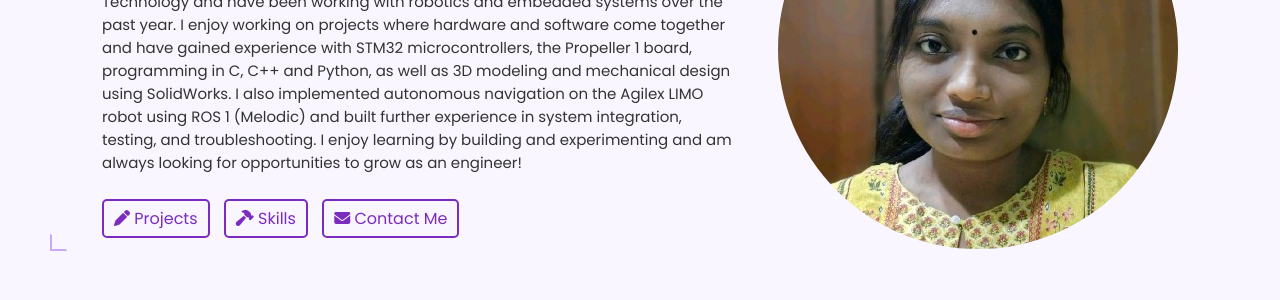
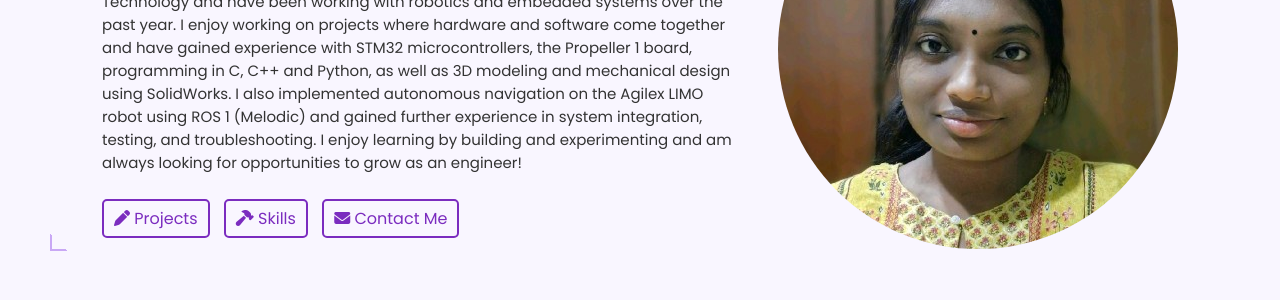
Before and after one commit to Darrshini/darrshini.github.io, a Jekyll site: the page built from index.html, in a window 1280 px wide and 900 px high. Shown: the part 283-583 px from the top of the window. Built offline with Jekyll 4.4.1, drawn with Linux system fonts in a browser that asks for light colours; some of the changed text lies outside the part shown.

Commit message:
Update _config.yml

```diff
--- a/_config.yml
+++ b/_config.yml
@@ -17,7 +17,7 @@ headline: Welcome to my portfolio!
 description: >-
   I am a Year 1 Robotics Systems Engineering student at the Singapore Institute of Technology and have been working with robotics and embedded systems over the past year.
   I enjoy working on projects where hardware and software come together and have gained experience with STM32 microcontrollers, the Propeller 1 board, programming in C, C++ and Python, as well as 3D modeling and mechanical design using SolidWorks.
-  I also implemented autonomous navigation on the Agilex LIMO robot using ROS 1 (Melodic) and built further experience in system integration, testing, and troubleshooting.
+  I also implemented autonomous navigation on the Agilex LIMO robot using ROS 1 (Melodic) and gained further experience in system integration, testing, and troubleshooting.
   I enjoy learning by building and experimenting and am always looking for opportunities to grow as an engineer!
 
 
```
